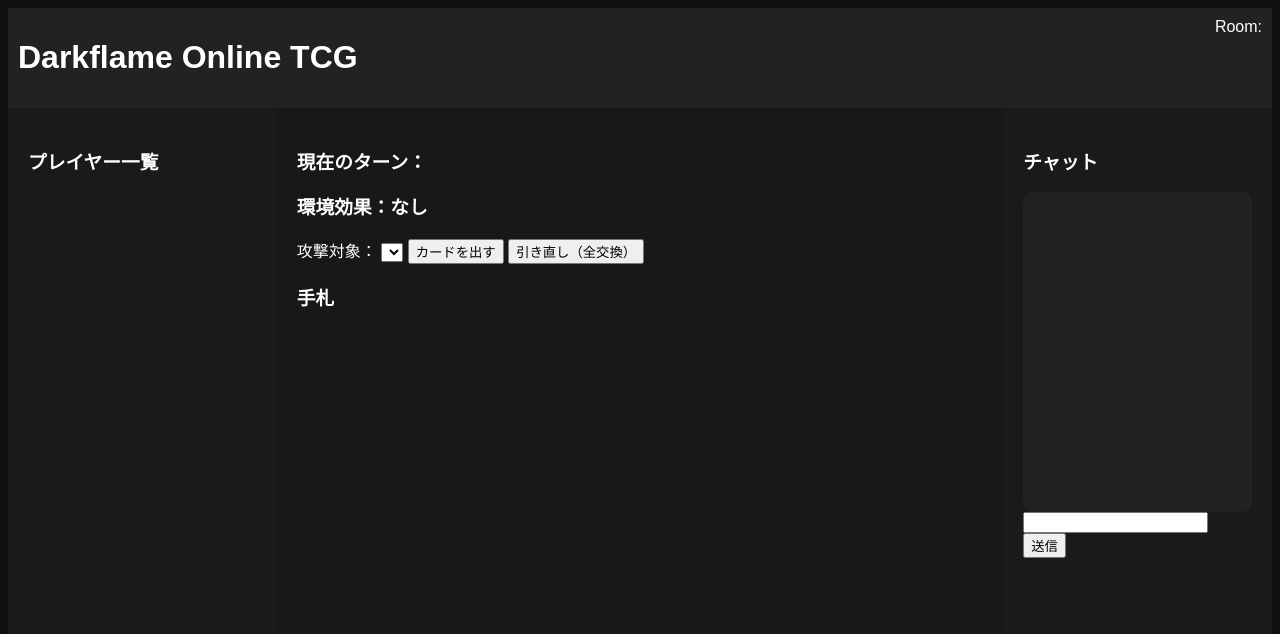
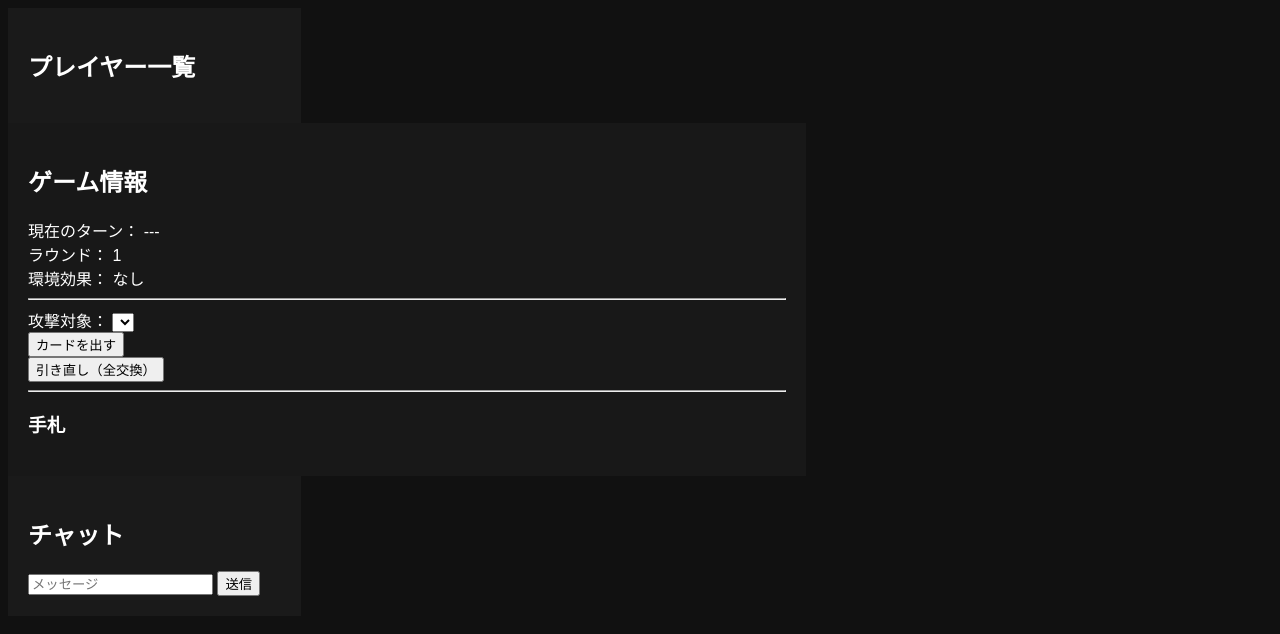
Before and after one commit to sscb1969-arch/-, a website: page public/index.html in a window 1280 px wide. Both pictures are taken after a click on the button "ゲーム開始". Drawn offline with Linux system fonts and the light colour scheme.

Commit message:
Update index.html

```diff
--- a/public/index.html
+++ b/public/index.html
@@ -5,76 +5,88 @@
 <title>Darkflame Online TCG</title>
 <link rel="stylesheet" href="style.css">
 </head>
+
 <body>
 
-<!-- ★ 開始画面 -->
+<!-- ---------------------------
+     スタート画面
+---------------------------- -->
 <div id="startScreen">
-  <h1 class="title">Darkflame Online TCG</h1>
+  <h1>Darkflame Online TCG</h1>
 
-  <div class="ruleBox">
-    <h2>ルール説明</h2>
-    <p>
-      ・ターン制オンラインカードバトル<br>
-      ・攻撃・妨害カードは1ターンに1枚まで<br>
-      ・防御カードは何枚でも出せるが、効果は1回で消える<br>
-      ・ターン開始時に1枚ドロー<br>
-      ・引き直しは手札全交換<br>
-      ・HPが0になったら敗北、順位が表示される
-    </p>
+  <div class="inputBox">
+    <label>ユーザー名：</label>
+    <input id="user" type="text" placeholder="あなたの名前">
   </div>
 
-  <label>名前：</label>
-  <input id="user" type="text"><br><br>
-
+  <div class="inputBox">
     <label>ルーム名：</label>
-  <input id="room" type="text"><br><br>
-
-  <button class="startBtn" onclick="startGame()">ゲーム開始</button>
+    <input id="room" type="text" placeholder="ルーム名">
   </div>
 
-<!-- ★ ゲーム画面 -->
+  <button onclick="startGame()">ゲーム開始</button>
+</div>
+
+<!-- ---------------------------
+     ゲーム画面
+---------------------------- -->
 <div id="gameScreen" style="display:none;">
 
-  <div id="topBar">
-    <h1>Darkflame Online TCG</h1>
-    <div id="roomInfo">Room: <span id="roomName"></span></div>
-  </div>
-
-  <div id="mainArea">
-
-    <!-- 左パネル：プレイヤー一覧 -->
+  <!-- 左：プレイヤー一覧 -->
   <div id="leftPanel">
-      <h3>プレイヤー一覧</h3>
+    <h2>プレイヤー一覧</h2>
     <div id="playerList"></div>
   </div>
 
-    <!-- 中央パネル -->
+  <!-- 中央：ゲーム情報 -->
   <div id="centerPanel">
-      <h3>現在のターン：<span id="turnPlayer"></span></h3>
-      <h3>環境効果：<span id="fieldEffect">なし</span></h3>
+    <h2>ゲーム情報</h2>
 
-      <div id="actionArea">
-        <label>攻撃対象：</label>
-        <select id="targetSelect"></select>
-        <button onclick="playSelectedCard()">カードを出す</button>
-        <button onclick="redraw()">引き直し（全交換）</button>
+    <div class="infoRow">
+      <span>現在のターン：</span>
+      <span id="turnPlayer">---</span>
     </div>
 
-      <div id="handArea">
+    <div class="infoRow">
+      <span>ラウンド：</span>
+      <span id="roundNumber">1</span>
+    </div>
+
+    <div class="infoRow">
+      <span>環境効果：</span>
+      <span id="environmentEffect">なし</span>
+    </div>
+
+    <hr>
+
+    <!-- 攻撃対象 -->
+    <div class="infoRow">
+      <span>攻撃対象：</span>
+      <select id="targetSelect"></select>
+    </div>
+
+    <button onclick="playSelectedCard()">カードを出す</button>
+
+    <div class="infoRow">
+      <button id="redrawBtn" onclick="redraw()">引き直し（全交換）</button>
+      <span id="redrawCooldownText"></span>
+    </div>
+
+    <hr>
+
     <h3>手札</h3>
     <div id="hand"></div>
   </div>
-    </div>
 
-    <!-- 右パネル：チャット -->
+  <!-- 右：チャット -->
   <div id="rightPanel">
-      <h3>チャット</h3>
-      <div id="chat" class="chatBox"></div>
-      <input id="msg" type="text">
+    <h2>チャット</h2>
+    <div id="chat" class="chatWindow"></div>
+
+    <input id="msg" type="text" placeholder="メッセージ">
     <button onclick="sendChat()">送信</button>
   </div>
 
-  </div>
 </div>
 
 <script src="client.js"></script>
```
Lines whose indentation alone changed are shown as unchanged.
